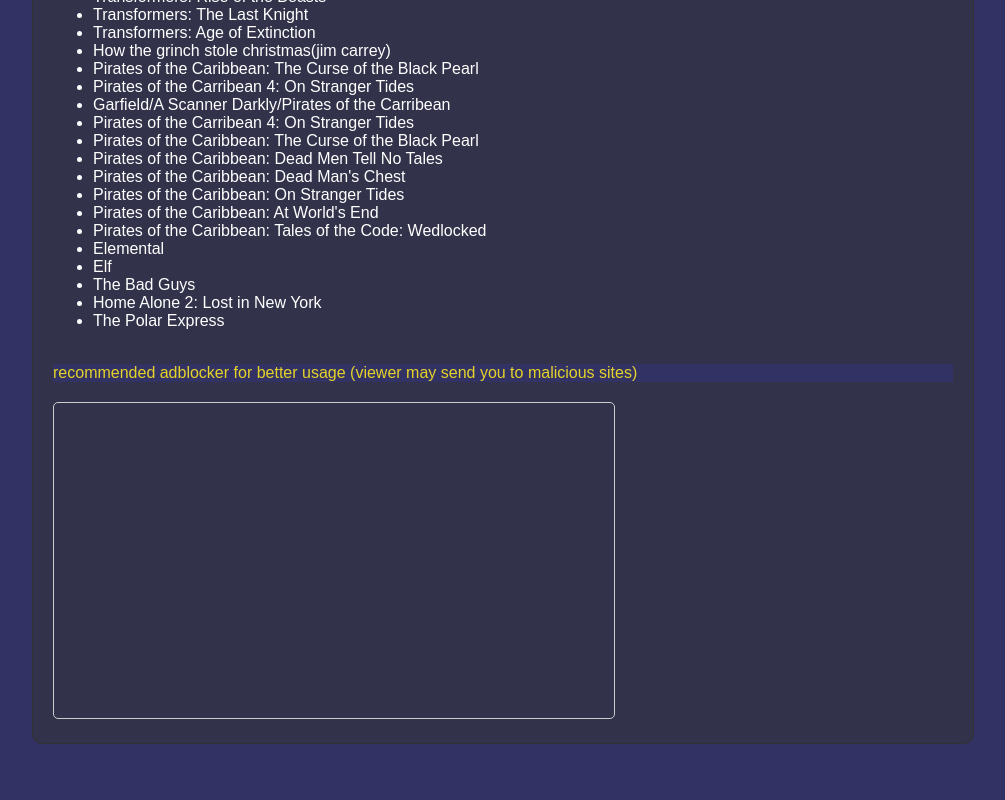
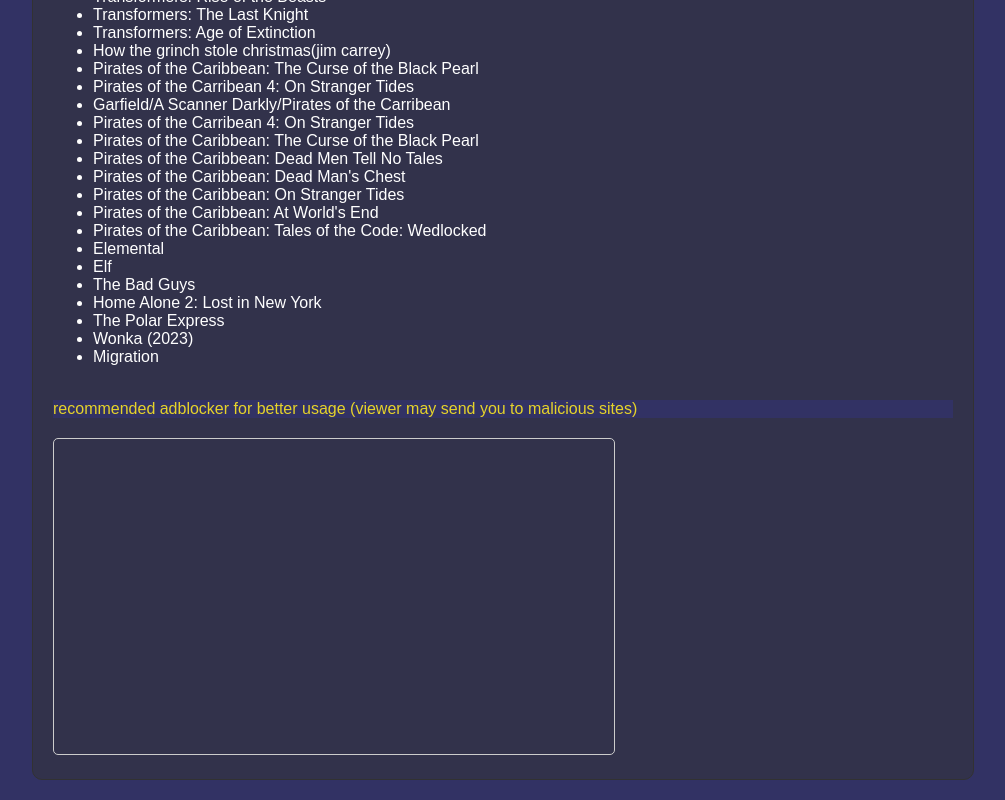
Before and after one commit to Hawkking-cloud/hwkgweb, a plain HTML site: page movies.html in a window 1280 px wide. Shown: the part 1006-1806 px from the top of the page, without its empty margins (137-1142 px from the left). Before the commit the page ends 1770 px from the top, so only its background shows below. Drawn offline with Linux system fonts and the light colour scheme.

Commit message:
modified:   movies.html

```diff
--- a/movies.html
+++ b/movies.html
@@ -87,6 +87,9 @@
         <li data-value="tt8115900">The Bad Guys</li>
         <li data-value="tt0104431">Home Alone 2: Lost in New York</li>
         <li data-value="tt0338348">The Polar Express</li>
+        <li data-value="tt6166392">Wonka (2023)</li>
+        <li data-value="tt6495056">Migration</li>
+
 
 
 
```
